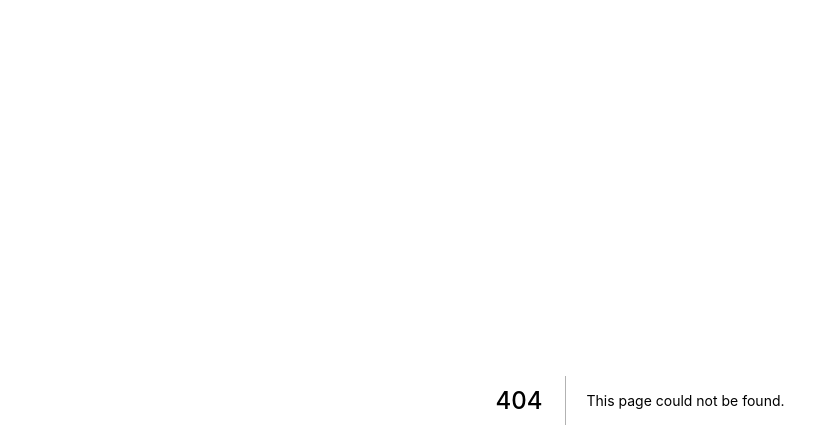
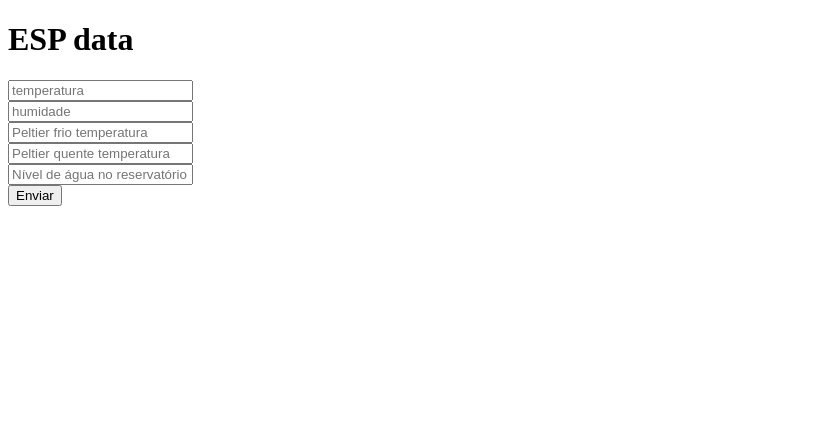
Before and after one commit to ArthurFetterEducar/hydro-farm-app, a Next.js app: page /ESP-dummy in a window 1280 px wide. Before the commit this address had no page. Shown: the top 448 px of the page, without its empty margins (0-839 px from the left). Built offline with nearby package versions, Linux system fonts and the light colour scheme.

Commit message:
Substituting getServerSideProps with getStaticProps

```diff
--- /dev/null
+++ b/pages/ESP-dummy.tsx
@@ -0,0 +1,64 @@
+function ESP_dummy () {
+    const ESP_handleData = async (e: any) => {
+        console.log('ESP-dummy');
+        e.preventDefault();
+
+        const data = {
+            temperature: e.target.ESP_temperature.value,
+            humidity: e.target.ESP_humidity.value,
+            peltier_cold: e.target.ESP_peltier_cold.value,
+            peltier_warm: e.target.ESP_peltier_warm.value,
+            water_level: e.target.ESP_water_level.value
+        };
+
+        const JSONdata = JSON.stringify(data);
+
+        const endpoint = 'api/ESP-DataHandler';
+
+        const options = {
+            method: 'POST',
+
+            headers: {
+                'Content-Type': 'application/json'
+            },
+
+            body: JSONdata
+        }
+
+        const response = await fetch(endpoint, options);
+
+        const result = await response.json();
+
+        console.log(`${ result.message }`);
+    }
+
+    return (
+        <div>
+            <div>
+                <h1> ESP data </h1>
+            </div>
+
+            <form onSubmit={ESP_handleData}>
+                <div>
+                    <input type="text" id="ESP_temperature"     name="ESP_temperature"  placeholder="temperatura"                   required/>
+                </div>
+                <div>
+                    <input type="text" id="ESP_humidity"        name="ESP_humidity"     placeholder="humidade"                      required/>
+                </div>
+                <div>
+                    <input type="text" id="ESP_peltier_cold"    name="ESP_peltier_cold" placeholder="Peltier frio temperatura"      required/>
+                </div>
+                <div>
+                    <input type="text" id="ESP_peltier_warm"    name="ESP_peltier_warm" placeholder="Peltier quente temperatura"    required/>
+                </div>
+                <div>
+                    <input type="text" id="ESP_water_level"     name="ESP_water_level"  placeholder="Nível de água no reservatório" required/>
+                </div>
+
+                <button type="submit">Enviar</button>
+            </form>
+        </div>
+    )
+}
+
+export default ESP_dummy;
--- a/pages/api/ESP-DataHandler.ts
+++ b/pages/api/ESP-DataHandler.ts
@@ -1,26 +1,29 @@
+import { NextApiRequest, NextApiResponse } from "next";
+
 type Data = {
     temperature: number;
     humidity: number;
-    peltier_cold_temp: number;
-    peltier_hot_temp: number;
-    reservoir_lvl: string;
+    peltier_cold: number;
+    peltier_warm: number;
+    reservoir_level: string;
 }
 
 let current_data: Data = {
     temperature: 0,
     humidity: 0,
-    peltier_cold_temp: 0,
-    peltier_hot_temp: 0,
-    reservoir_lvl: "N"
+    peltier_cold: 0,
+    peltier_warm: 0,
+    reservoir_level: 'N'
 }
 
-function ESP_DataHandler (req: any, res: any) {
+function ESP_API (req: NextApiRequest, res: NextApiResponse) {
     if(req.method === "GET") {
         res.status(200).json(current_data);
-    } else if (req.method == "POST") {
-        console.log(req);
-        res.status(201);
+    } else if (req.method === "POST") {
+        current_data = req.body;
+        console.log(current_data);
+        res.status(201).send({message: 'DataHandler'});
     }
 }
 
-export default ESP_DataHandler;
+export default ESP_API;
--- a/pages/index.tsx
+++ b/pages/index.tsx
@@ -15,4 +15,4 @@ const Home: NextPage = () => {
   )
 }
 
-export default Home
+export default Home;
```
Also changed, not shown: pages/user-pages/index.tsx (+31 -3 lines).
